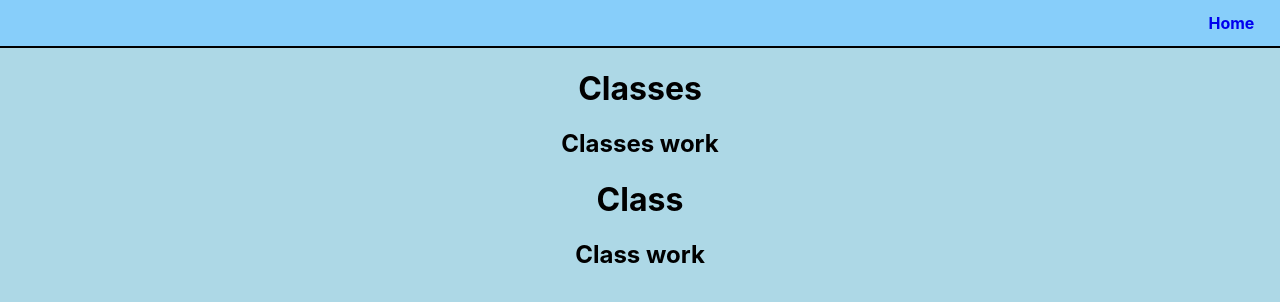
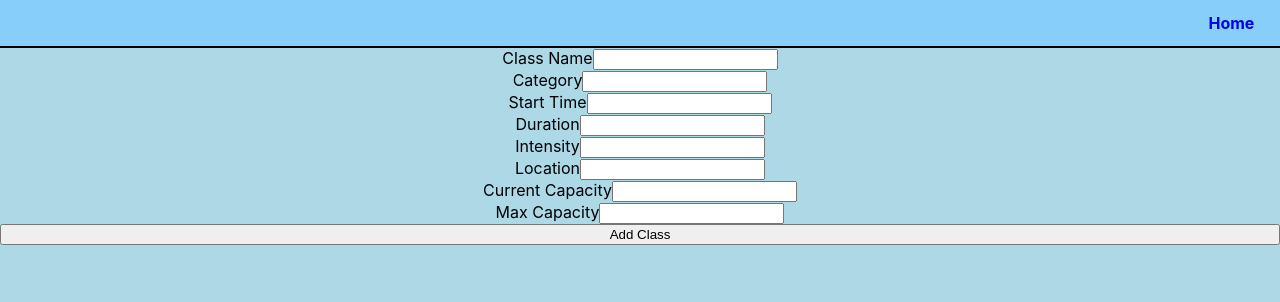
Before and after one commit to bbellify/bw1-front-end, a React (Create React App) app in the folder anywhere-fitness-oct-2021/: page /classes in a window 1280 px wide. Shown: the top 302 px of the page. Built offline with nearby package versions, Linux system fonts and the light colour scheme.

Commit message:
new class form working

```diff
--- a/anywhere-fitness-oct-2021/src/App.js
+++ b/anywhere-fitness-oct-2021/src/App.js
@@ -47,6 +47,8 @@ function App() {
 
 
 
+
+
     </Switch>
     </div>
   );
--- a/anywhere-fitness-oct-2021/src/components/classes.js
+++ b/anywhere-fitness-oct-2021/src/components/classes.js
@@ -1,12 +1,11 @@
 import React from 'react';
-import Class from './class'
+import Class from './class';
+import ClassForm from './classform'
 
 const Classes = () => {
     return (
     <div className="class-wrapper">
-        <h1>Classes</h1>
-        <h2>Classes work</h2>
-        <Class />
+       <ClassForm />
     </div>
     )
 }
--- /dev/null
+++ b/anywhere-fitness-oct-2021/src/components/classform.js
@@ -0,0 +1,131 @@
+import React, {useState} from 'react';
+import axios from 'axios';
+
+
+const ClassForm = () => {
+
+    const initialData = {
+        name: '',
+        category: '',
+        start_time:'',
+        duration: '',
+        intensity_level: '',
+        location: '',
+        current_capacity: '',
+        max_capacity: ''
+      }
+
+    const [formValues, setFormValues] = useState(initialData);
+
+    const inputChange = (evt) => {
+        const { name, value } = evt.target;
+        setFormValues({...formValues, [name]: value
+        });
+    }
+
+    const submitForm = () => {
+        const newClass = {
+            name: formValues.name,
+            category: formValues.category,
+            start_time:formValues.start_time,
+            duration: formValues.duration,
+            intensity_level: formValues.intensity_level,
+            location: formValues.location,
+            current_capacity: formValues.current_capacity,
+            max_capacity: formValues.max_capacity,
+            }
+
+        console.log(newClass);
+        axios.post('https://fitness-4-you.herokuapp.com/api/classes/', newClass)
+        .then(response => {
+        console.log(response.data)
+        })
+        .catch(error => {
+        console.log(error)
+        console.log('error catch')
+        })
+        .finally(() => {
+            setFormValues(initialData)
+        })
+    }
+
+    const handleSubmit = event => {
+        event.preventDefault();
+        submitForm();
+    }
+
+return (
+  <form onSubmit={handleSubmit} style={{ display:'flex', flexDirection:'column'}}>
+    <label>
+      Class Name
+      <input
+      name='name'
+      value={formValues.name}
+      onChange={inputChange}
+      />
+    </label>
+    <label>
+      Category
+      <input
+      name='category'
+      value={formValues.category}
+      onChange={inputChange}
+      />
+    </label>
+    <label>
+      Start Time
+      <input
+      name='start_time'
+      value={formValues.start_time}
+      onChange={inputChange}
+      />
+    </label>
+    <label>
+      Duration
+      <input
+      name='duration'
+      value={formValues.duration}
+      onChange={inputChange}
+      />
+    </label>
+    <label>
+      Intensity
+      <input
+      name='intensity_level'
+      value={formValues.intensity_level}
+      onChange={inputChange}
+      />
+    </label>
+    <label>
+      Location
+      <input
+      name='location'
+      value={formValues.location}
+      onChange={inputChange}
+      />
+    </label>
+    <label>
+      Current Capacity
+      <input
+      name='current_capacity'
+      value={formValues.current_capacity}
+      onChange={inputChange}
+      />
+    </label>
+    <label>
+      Max Capacity
+      <input
+      name='max_capacity'
+      value={formValues.max_capacity}
+      onChange={inputChange}
+      />
+    </label>
+
+
+    <button>Add Class</button>
+
+
+  </form>
+)
+}
+export default ClassForm
--- a/anywhere-fitness-oct-2021/src/components/homepage.js
+++ b/anywhere-fitness-oct-2021/src/components/homepage.js
@@ -9,6 +9,7 @@ const HomePage = () => {
         <h2>Fitness Anywhere, Anytime.</h2>
         <NavLink to={'/login'}>Log In</NavLink>
         <NavLink to={'/register'}>Register</NavLink>
+        <NavLink to={`/classes`}>Add Class</NavLink>
     </div>
     )
 }
```
